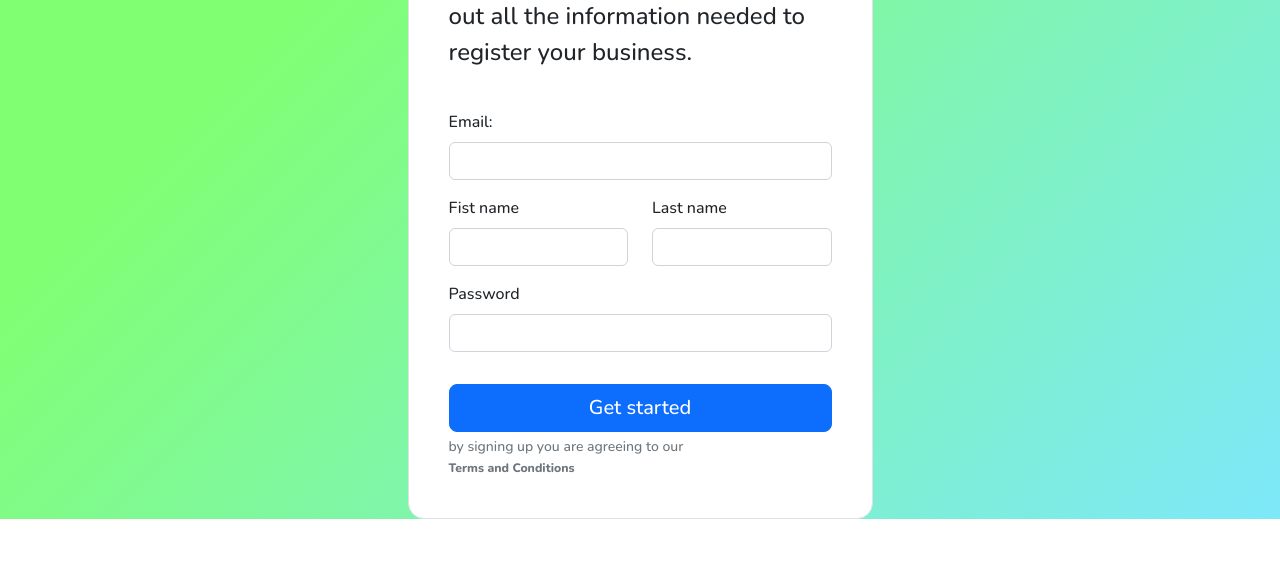
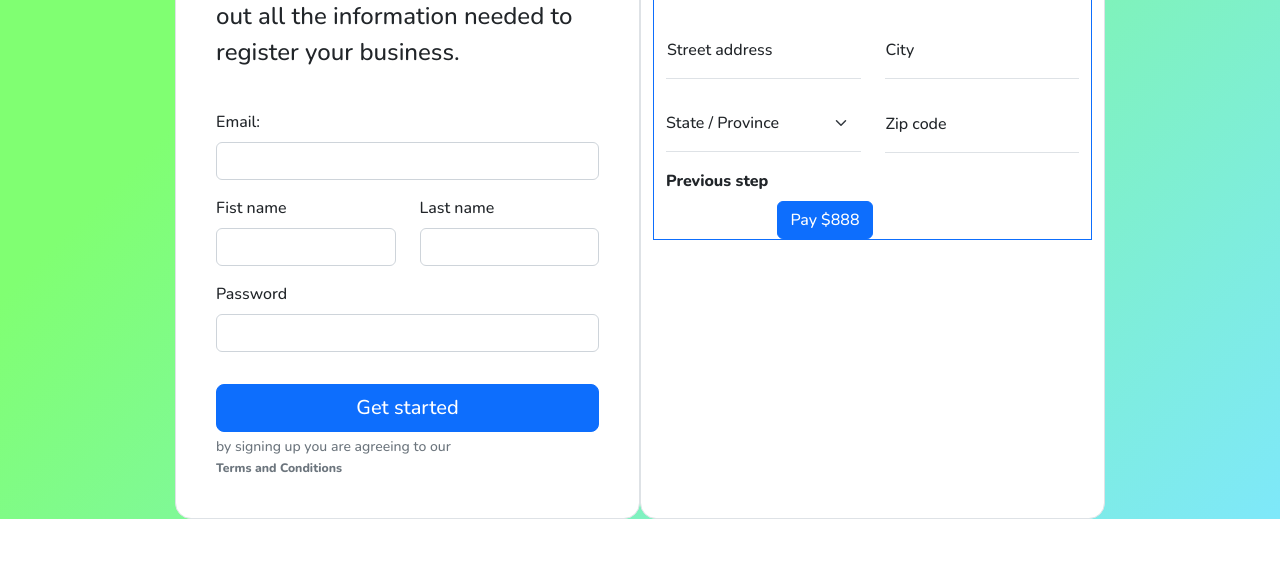
Before and after one commit to jonathasVeiga/Bootstrap, a plain HTML site: page 7_FORMULÁRIO/exercicio_solo/index.html in a window 1280 px wide. Shown: the part 231-800 px from the top of the page. Drawn offline with nearby package versions, Linux system fonts and the light colour scheme.

Commit message:
limitando os campos do segundo form a 2

```diff
--- a/7_FORMULÁRIO/exercicio_solo/index.html
+++ b/7_FORMULÁRIO/exercicio_solo/index.html
@@ -48,7 +48,7 @@
 
 </style>
 <body>
-    <div class="container row d-flex justify-content-center">
+    <div class="container row d-flex justify-content-center gy-3">
             <form class="form bg-white border rounded-4 p-3 col-sm-10 col-md-8 col-lg-6 col-xl-5 col-xxl-5">
                 <div class="row p-4 gy-3">
                     <legend>
@@ -91,12 +91,12 @@
                 </div>
             </form>
 
-<!--
-        <div class="col-sm-10 col-md-8 col-lg-6 col-xl-5 col-xxl-5">
-            <form class="form bg-white border rounded-4 p-5 ">
+
+
+            <form class="form bg-white border rounded-4 p-4 col-sm-10 col-md-8 col-lg-6 col-xl-5 col-xxl-5">
                  <h2 class="h6 fw-bold text-uppercase">Payment detail</h2>
 
-                 <div class="row gy-3 border border-primary">
+                 <div class="row row-cols-2 gy-3 border border-primary">
                      <div class="form-floating ">
                          <input type="text" id="name-card" class="form-control border-0 border-bottom pb-0 rounded-0" placeholder="Digite o nome do cartão">
                          <label for="name-card" class="form-group-label fw-3">Name on card</label>
@@ -150,16 +150,17 @@
                          <label class="form-label-floating">Zip code</label>
                      </div>
 
-                     <div class="col-6">
-                         <label class="form-label fw-bolder">Previous step</label>
-                     </div>
-
-                     <div class="col-6 d-flex justify-content-end">
-                         <button class="btn btn-primary">Pay $888</button>
+                     <div class="col-12">
+                         <div class="col-6">
+                             <label class="form-label fw-bolder">Previous step</label>
+                         </div>
+                         <div class="col-6 d-flex justify-content-end">
+                             <button class="btn btn-primary">Pay $888</button>
+                         </div>
                      </div>
                  </div>
             </form>
-        </div> -->
+
 
     </div>
 </body>
```
